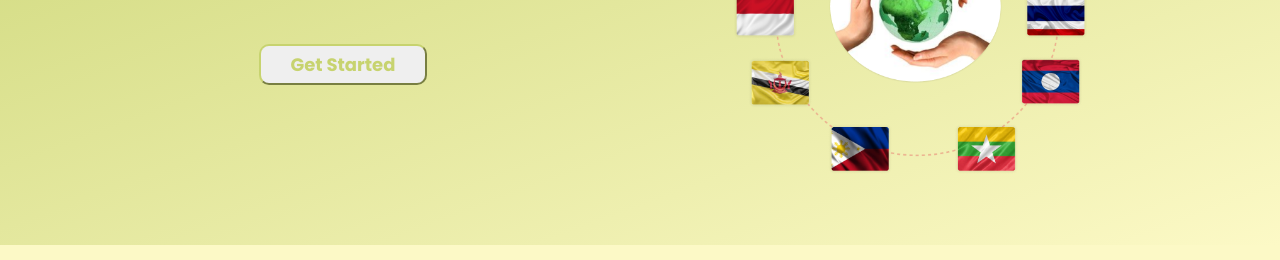
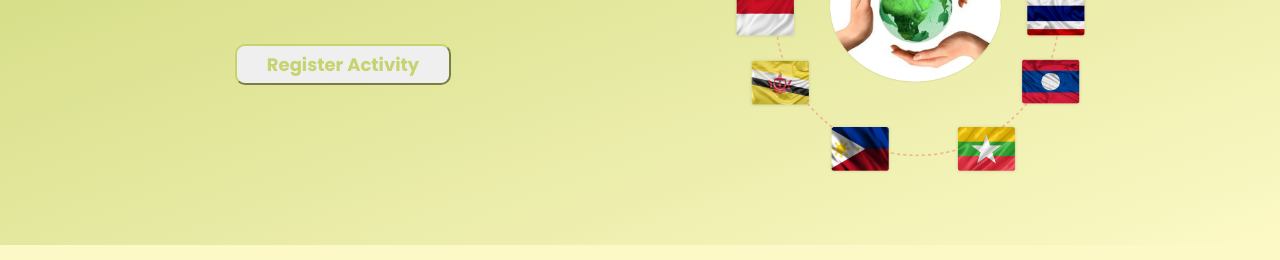
Before and after one commit to tech-4-impact-FE9/iGreen-App, a plain HTML site: page index2.html in a window 1280 px wide. Shown: the part 312-572 px from the top of the page. Drawn offline with nearby package versions, Linux system fonts and the light colour scheme.

Commit message:
update index 2

```diff
--- a/index2.html
+++ b/index2.html
@@ -89,7 +89,7 @@
                             </h1>
 
                             <div class="headline-paragraf">
-                                <button class="button-lg-secondary me-4 btn-lg"> <a href="Register/register.html">Get Started </a> </button>
+                                <button class="button-lg-secondary me-4 btn-lg"> <a href="/List-Kegiatan/list.html">Register Activity </a> </button>
                             </div>
                         </div>
                     </div>
```
